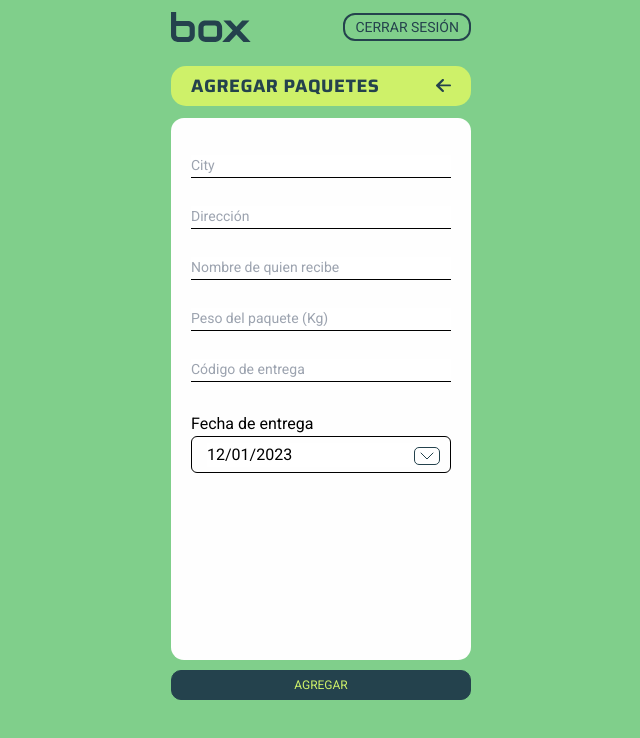
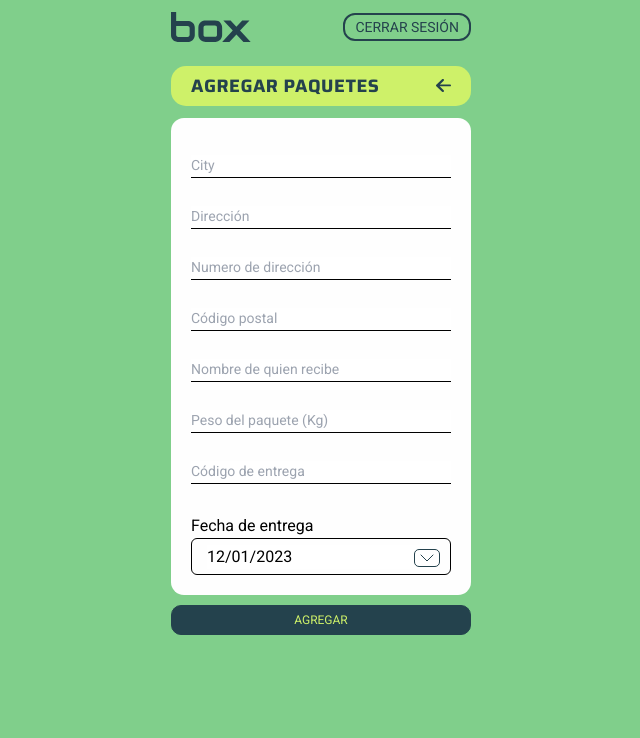
Before and after one commit to GermanCuevas/box-client, a Next.js app: page /add-packages in a window 1280 px wide. Shown: the top 738 px of the page, without its empty margins (319-959 px from the left). Built offline with nearby package versions, Linux system fonts and the light colour scheme; no server answers.

Commit message:
feat: add pacgake admin add

```diff
--- a/src/app/add-packages/page.tsx
+++ b/src/app/add-packages/page.tsx
@@ -10,9 +10,22 @@ import LemmonButton from '@/commons/LemmonButton';
 import useInput from '@/hooks/useInput';
 import { usePostAddPackageMutation } from '@/store/services/adminApi';
 
+import toastAlert from '@/utils/toastifyAlert';
+
 interface AddPackageProps {
   // props?
 }
+
+type PackageStructure = {
+  address: string;
+  addressNumber: number;
+  deliveryCode: string;
+  city: string;
+  deadLine: string | Date; // O podrías usar tipo Date si prefieres
+  receptorName: string;
+  weight: number;
+  postalCode: number;
+};
 
 const AddPackage: React.FC<AddPackageProps> = () => {
   const [startDate, setStartDate] = useState<Date | null>(new Date());
@@ -21,38 +34,28 @@ const AddPackage: React.FC<AddPackageProps> = () => {
   const name = useInput('name');
   const deliveryCode = useInput('deliveryCode');
   const package_weight = useInput('package_weight');
+  const postalCode = useInput('postalCode');
+  const addressNumber = useInput('addressNumber');
 
   const [postPackage] = usePostAddPackageMutation();
 
   const handleAddPackage = async () => {
-    type createPackage = {
-      city: string;
-      address: string;
-      package_weight: number;
-      startDate: Date | null;
-      deliveryCode: string;
-      receptorName: string;
+    const packageStructure: PackageStructure = {
+      city: city.value,
+      address: address.value,
+      addressNumber: parseInt(addressNumber.value),
+      deliveryCode: deliveryCode.value,
+      deadLine: deliveryCode.value,
+      receptorName: name.value,
+      weight: parseInt(package_weight.value),
+      postalCode: parseInt(postalCode.value)
     };
-
     try {
-      // Crear el objeto de datos para la mutación
-      const body: createPackage = {
-        startDate,
-        address,
-        receptorName: name,
-        package_weight: parseInt(package_weight),
-        city,
-        deliveryCode
-      };
-
-      // Llamar a la mutación
-      await postPackage(body);
-
-      // La mutación fue exitosa
-      console.log('Paquete añadido con éxito!');
-    } catch (error) {
-      // Manejar errores de la mutación
-      console.error('Error al añadir el paquete:', error);
+      await postPackage(packageStructure).unwrap();
+      await toastAlert('success', 'Paquete agregado correctamente');
+    } catch (err) {
+      console.error(err);
+      await toastAlert('error', 'No estas habilitado para trabajar hoy!');
     }
   };
 
@@ -63,7 +66,7 @@ const AddPackage: React.FC<AddPackageProps> = () => {
           <LemmonButton title="agregar paquetes" width={'w-full'} />
         </div>
         <div className="w-full ">
-          <div className="bg-white  pt-[35px] pr-[20px] pb-[187px] pl-[20px] rounded-[13px] ">
+          <div className="bg-white  pt-[35px] pr-[20px] pb-5 pl-[20px] rounded-[13px] ">
             <form action="" className="flex flex-col gap-y-4">
               <div className="flex flex-col gap-y-[5px]">
                 <Input
@@ -87,6 +90,29 @@ const AddPackage: React.FC<AddPackageProps> = () => {
                   type="text"
                 />
                 <p className="h-[5px] text-[12px] text-[#B6371C]">{address.message}</p>
+              </div>
+
+              <div className="flex flex-col gap-y-[5px]">
+                <Input
+                  value={addressNumber.value}
+                  onChange={addressNumber.onChange}
+                  onBlur={addressNumber.blur}
+                  onFocus={addressNumber.focus}
+                  placeholder="Numero de dirección"
+                  type="text"
+                />
+                <p className="h-[5px] text-[12px] text-[#B6371C]">{address.message}</p>
+              </div>
+              <div className="flex flex-col gap-y-[5px]">
+                <Input
+                  value={postalCode.value}
+                  onChange={postalCode.onChange}
+                  onBlur={postalCode.blur}
+                  onFocus={postalCode.focus}
+                  placeholder="Código postal"
+                  type="text"
+                />
+                <p className="h-[5px] text-[12px] text-[#B6371C]">{postalCode.message}</p>
               </div>
 
               <div className="flex flex-col gap-y-[5px]">
@@ -140,7 +166,7 @@ const AddPackage: React.FC<AddPackageProps> = () => {
               </div>
             </form>
           </div>
-          <div className="bg-lightGreen flex flex-col gap-y-3 mt-[10px] mb-10 relative">
+          <div className="bg-lightGreen flex flex-col gap-y-3 mt-[10px] relative">
             <ButtonBottom
               titleButton={'AGREGAR'}
               buttonClassName={'text-lemonGreen uppercase bg-darkGreen w-[300px] p-2'}
--- a/src/app/get-packages/page.tsx
+++ b/src/app/get-packages/page.tsx
@@ -13,8 +13,10 @@ import { useGetProfileQuery } from '@/store/services/userApi';
 export default function GetPackages() {
   const { data: packages } = useGetPackagesQuery(null);
   const { data: userData } = useGetProfileQuery(null);
+
   const [postPackage] = usePostPackageMutation();
   const [packagesUser, setpackagesUser] = useState(packages);
+
   const router = useRouter();
 
   useEffect(() => {
@@ -30,7 +32,7 @@ export default function GetPackages() {
       )
     );
   }
-  const handleButtonStart = () => {
+  const handleButtonStart = async () => {
     const packages = packagesUser?.filter((idem) => idem.toggleStatus);
     if (packages?.length == 0) return;
     console.log(packages);
@@ -41,7 +43,7 @@ export default function GetPackages() {
 
     // const packagesIds: string[] = packagesFilter?.map((idem: any) => idem?.id) || [];
     try {
-      postPackage({ packagesIds: packagesFilter, userId: userData?.id_user });
+      await postPackage({ packagesIds: packagesFilter, userId: userData?.id_user }).unwrap();
       router.push('/sworn-declaration');
     } catch (error) {
       console.error(error);
--- a/src/hooks/useInput.ts
+++ b/src/hooks/useInput.ts
@@ -6,6 +6,26 @@ function useInput(type: string): any {
   const onChange = (e: React.ChangeEvent<HTMLInputElement>) => setValue(e.target.value);
 
   const validations_types: any = {
+    addressNumber: [
+      {
+        condition: (valor: string) => valor.trim() !== '',
+        messageError: '*El campo no puede estar vacío'
+      },
+      {
+        condition: (valor: string) => /^-?[\d.,]+$/.test(valor),
+        messageError: '*El campo solo acepta numeros'
+      }
+    ],
+    postalCode: [
+      {
+        condition: (valor: string) => valor.trim() !== '',
+        messageError: '*El campo no puede estar vacío'
+      },
+      {
+        condition: (valor: string) => /^-?[\d.,]+$/.test(valor),
+        messageError: '*El campo solo acepta numeros'
+      }
+    ],
     deliveryCode: [
       {
         condition: (valor: string) => valor.trim() !== '',
--- a/src/store/services/adminApi.ts
+++ b/src/store/services/adminApi.ts
@@ -1,12 +1,14 @@
 import { createApi, fetchBaseQuery } from '@reduxjs/toolkit/query/react';
 
-type createPackage = {
+type PackageStructure = {
+  address: string;
+  deliveryCode: string;
   city: string;
-  address: string;
-  package_weight: number;
-  startDate: Date | null;
-  deliveryCode: string;
+  deadLine: string | Date; // O podrías usar tipo Date si prefieres
   receptorName: string;
+  weight: number;
+  postalCode: number;
+  addressNumber: number;
 };
 
 export const adminApi = createApi({
@@ -16,12 +18,14 @@ export const adminApi = createApi({
     credentials: 'include'
   }),
   endpoints: (builder) => ({
-    postAddPackage: builder.mutation<void, createPackage>({
-      query: (body) => ({
-        url: '/addPackage',
-        method: 'POST',
-        body: body
-      })
+    postAddPackage: builder.mutation<void, PackageStructure>({
+      query: (body) => {
+        return {
+          url: 'addPackage',
+          method: 'POST',
+          body: body
+        };
+      }
     })
   })
 });
```
